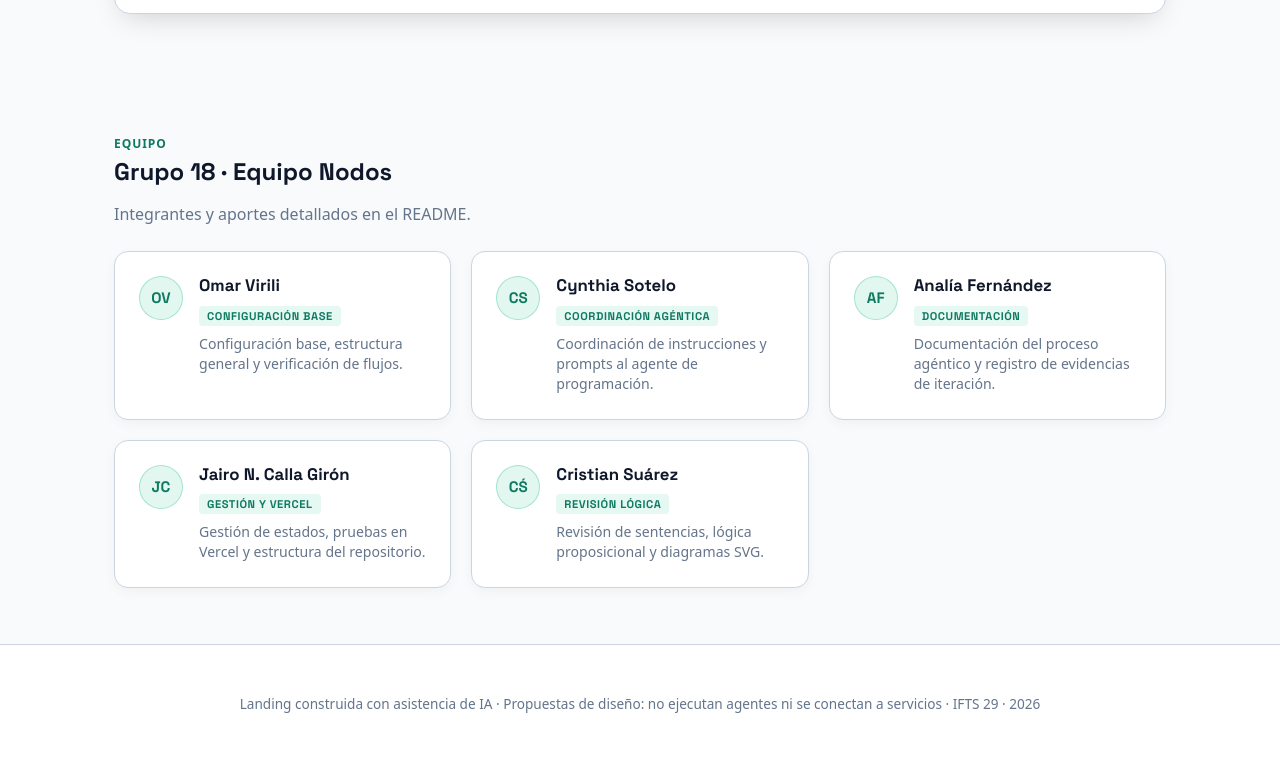
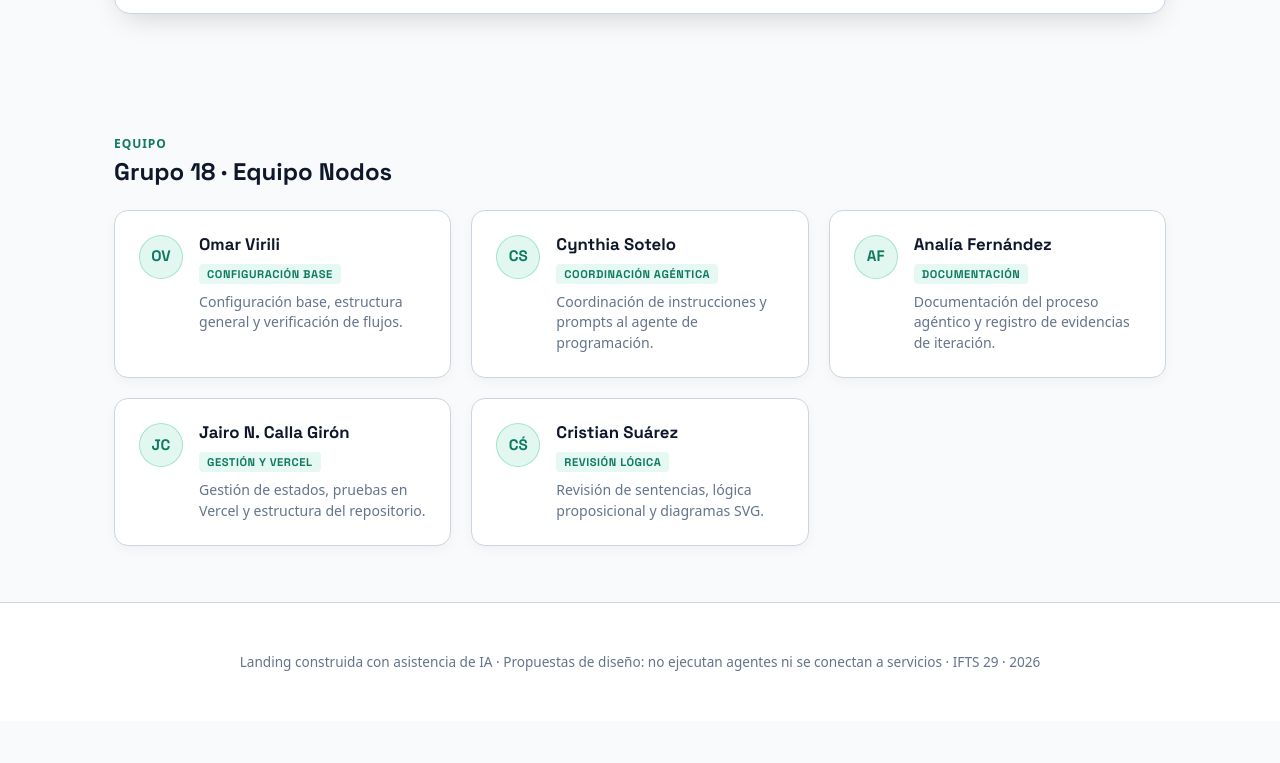
Before and after one commit to c-suarez/tp3-redbarrioanimal-nodos, a plain HTML site: page index.html in a window 1280 px wide. Shown: the part 5449-6212 px from the top of the page. After the commit the page ends 6170 px from the top, so only its background shows below. Drawn offline with Linux system fonts and the light colour scheme.

Commit message:
feat: readme

```diff
--- a/index.html
+++ b/index.html
@@ -430,7 +430,7 @@
     <section id="equipo" class="wrap">
       <p class="eye">Equipo</p>
       <h2>Grupo 18 · Equipo Nodos</h2>
-      <p class="muted">Integrantes y aportes detallados en el README.</p>
+
       <div class="team-grid">
         <article class="team-card">
           <div class="team-avatar">OV</div>
```
